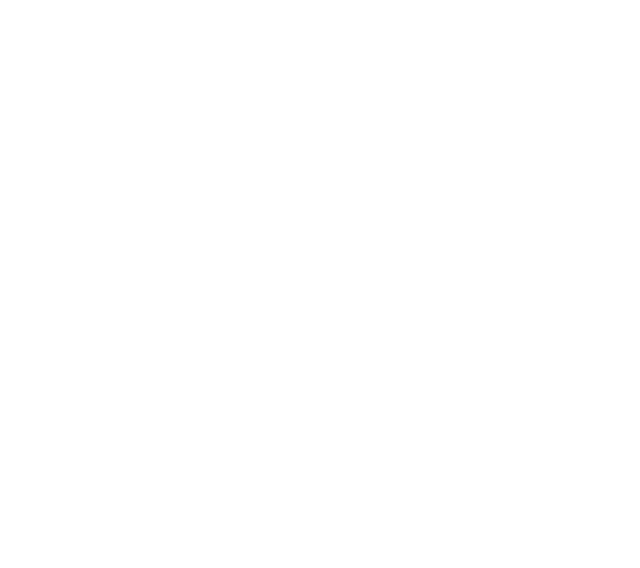
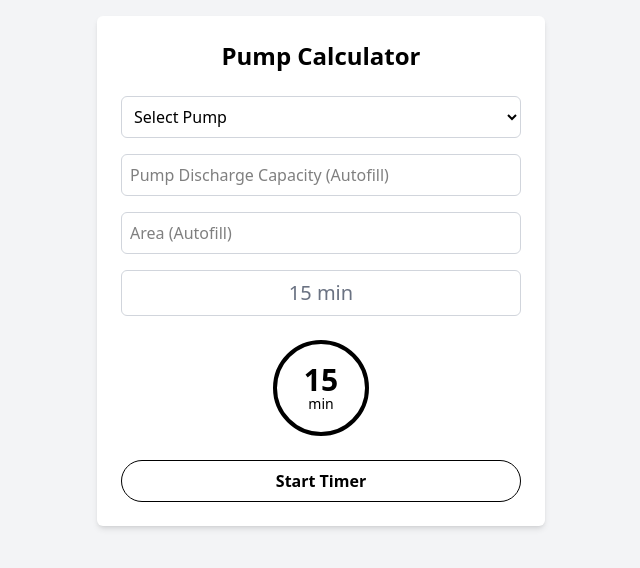
Before and after one commit to deepakguptabvp/smart-irrigation, a React (Vite) app: page /landingpage in a window 1280 px wide. Before the commit this address had no page. Shown: the top 568 px of the page, without its empty margins (319-959 px from the left). Built offline with nearby package versions, Linux system fonts and the light colour scheme.

Commit message:
landing page sidebar completed

```diff
--- a/package.json
+++ b/package.json
@@ -15,6 +15,7 @@
     "axios": "^1.9.0",
     "react": "^19.1.0",
     "react-dom": "^19.1.0",
+    "react-icons": "^5.5.0",
     "react-router-dom": "^7.6.1",
     "tailwindcss": "^4.1.7"
   },
--- a/src/App.jsx
+++ b/src/App.jsx
@@ -7,6 +7,7 @@ import UserLayout from "./layouts/MainLayout";
 import Home from "./components/Home";
 import MapWithDrawing from "./components/Maps";
 import AddField from "./components/AddField";
+import LandingPage from "./components/LandingPage";
 
 function App() {
   return (
@@ -20,6 +21,7 @@ function App() {
             <Route path="/otplogin" element={<OtpLogin />}></Route>
             <Route path="/signup" element={<Signup />}></Route>
             <Route path="/map" element={<MapWithDrawing />}></Route>
+            <Route path="/landingpage" element={<LandingPage />}></Route>
           </Route>
         </Routes>
       </Router>
--- /dev/null
+++ b/src/components/AboutUs.jsx
@@ -0,0 +1,9 @@
+import React from 'react'
+
+const AboutUs = () => {
+  return (
+    <div>AboutUs</div>
+  )
+}
+
+export default AboutUs
--- /dev/null
+++ b/src/components/EditField.jsx
@@ -0,0 +1,9 @@
+import React from 'react'
+
+const EditField = () => {
+  return (
+    <div>EditField</div>
+  )
+}
+
+export default EditField
--- a/src/components/LandingPage.jsx
+++ b/src/components/LandingPage.jsx
@@ -1,34 +1,116 @@
-import React from 'react'
+import { useState } from "react";
+import { MdEditNote, MdSensors } from "react-icons/md";
+import { TiWeatherPartlySunny } from "react-icons/ti";
+import { PiNotebookFill } from "react-icons/pi";
+import { GrSatellite } from "react-icons/gr";
+import { HiOutlineMenuAlt3 } from "react-icons/hi";
+import PumpCalculator from "./PumpCalculator";
+import EditField from "./EditField";
+import SatelliteData from "./SatelliteData";
+import SoilSensors from "./SoilSensors";
+import WeatherForecast from "./WeatherForecast";
+import AboutUs from "./AboutUs";
+import { CgProfile } from "react-icons/cg";
 
 const LandingPage = () => {
+  const [activeSection, setActiveSection] = useState("pump-calculator");
+  const [sidebarOpen, setSidebarOpen] = useState(false);
 
-      const [activeSection, setActiveSection] = useState("tenders");
-
-
-      const renderContent = () => {
+  const renderContent = () => {
     switch (activeSection) {
-      case "my-biddings":
-        return <MyBiddings bids={bids} />;
-      case "create-bid":
-        return <CreateBid setActiveSection={setActiveSection} createBid={createBid} setBids={setBids} />;
-      case "tenders":
-        return <TendersPage setCreateBid={setCreateBid} setActiveSection={setActiveSection} />;
-      case "edit-profile":
-        return <EditProfile setSupplier={setSupplier} setActiveSection={setActiveSection} />;
-      case "my-profile":
-        return <SupplierProfile supplier={supplier} />;
-      case "chats":
-        return <ChatInterface />;
-      case "notifications":
-        return <Notifications />;
+      case "edit-field":
+        return <EditField />;
+      case "pump-calculator":
+        return <PumpCalculator />;
+      case "satellite-data":
+        return <SatelliteData />;
+      case "soil-sensors":
+        return <SoilSensors />;
+      case "weather-forecast":
+        return <WeatherForecast />;
+      case "about-us":
+        return <AboutUs />;
       default:
-        return <div>Select an option from the sidebar.</div>;
+        return (
+          <div className="text-center text-gray-500 mt-10">
+            Select an option from the menu.
+          </div>
+        );
     }
   };
 
+  const MenuButton = ({ label, icon: Icon, value }) => (
+    <button
+      onClick={() => {
+        setActiveSection(value);
+        setSidebarOpen(false);
+      }}
+      className={`flex items-center px-4 py-2 rounded-md w-full text-left hover:bg-green-100 ${
+        activeSection === value ? "bg-green-200 font-semibold" : ""
+      }`}
+    >
+      <Icon className="mr-2" size={20} />
+      {label}
+    </button>
+  );
+
   return (
-    <div>LandingPage</div>
-  )
-}
+    <div className="flex flex-col md:flex-row min-h-screen bg-gray-50">
+      {/* Mobile Topbar */}
+      <div className="md:hidden flex items-center justify-between px-4 py-2 bg-white shadow">
+        <button
+          onClick={() => setSidebarOpen(!sidebarOpen)}
+          className="text-green-700"
+        >
+          <HiOutlineMenuAlt3 size={28} />
+        </button>
+        <h1 className="text-lg font-bold text-green-700">Farmer Dashboard</h1>
+      </div>
 
-export default LandingPage
+      {/* Sidebar */}
+      <div
+        className={`${
+          sidebarOpen ? "block" : "hidden"
+        } absolute md:relative top-0 left-0 md:w-64 w-4/5 h-full bg-white shadow-lg p-3 z-20 transition-all duration-300 ease-in-out`}
+      >
+        {/* Sidebar Profile  */}
+        <div className="h-40 bg-green-100 rounded-xl flex flex-col items-center justify-center space-y-2">
+          {/* Large Profile Icon */}
+          <CgProfile size={48} className="text-green-700" />
+
+          {/* Username or Label */}
+          <span className="text-lg font-semibold text-green-800">
+            User Profile
+          </span>
+        </div>
+        <MenuButton icon={MdEditNote} label="Edit Field" value="edit-field" />
+        <MenuButton
+          icon={() => <span className="text-md mr-2">💧</span>}
+          label="Pump Calculator"
+          value="pump-calculator"
+        />
+        <MenuButton
+          icon={GrSatellite}
+          label="Satellite Data"
+          value="satellite-data"
+        />
+        <MenuButton
+          icon={MdSensors}
+          label="Soil Sensors"
+          value="soil-sensors"
+        />
+        <MenuButton
+          icon={TiWeatherPartlySunny}
+          label="Weather Forecast"
+          value="weather-forecast"
+        />
+        <MenuButton icon={PiNotebookFill} label="About Us" value="about-us" />
+      </div>
+
+      {/* Main Content */}
+      <div className="flex-1 z-0 md:mt-0">{renderContent()}</div>
+    </div>
+  );
+};
+
+export default LandingPage;
--- /dev/null
+++ b/src/components/PumpCalculator.jsx
@@ -0,0 +1,105 @@
+import { useState, useEffect } from "react";
+import { FiMenu } from "react-icons/fi";
+
+const PumpCalculator = () => {
+  const [selectedPump, setSelectedPump] = useState("");
+  const [dischargeCapacity, setDischargeCapacity] = useState("");
+  const [area, setArea] = useState("");
+  const [timeLeft, setTimeLeft] = useState(15); // Default 15 minutes
+  const [timerRunning, setTimerRunning] = useState(false);
+
+  useEffect(() => {
+    let interval;
+
+    if (timerRunning && timeLeft > 0) {
+      interval = setInterval(() => {
+        setTimeLeft((prev) => prev - 1);
+      }, 60000); // 1 minute interval
+    }
+
+    if (timeLeft === 0) {
+      clearInterval(interval);
+      setTimerRunning(false);
+    }
+
+    return () => clearInterval(interval);
+  }, [timerRunning, timeLeft]);
+
+  const handleStartTimer = () => {
+    if (!timerRunning && timeLeft > 0) {
+      setTimerRunning(true);
+    }
+  };
+
+  return (
+    <div className="min-h-screen bg-gray-100 flex flex-col items-center p-4">
+
+      {/* Form */}
+      <div className="w-full max-w-md bg-white p-6 rounded-md shadow-md">
+        <h2 className="text-2xl font-semibold text-center mb-6">Pump Calculator</h2>
+
+        <select
+          className="w-full border border-gray-300 rounded-md p-2 mb-4"
+          value={selectedPump}
+          onChange={(e) => setSelectedPump(e.target.value)}
+        >
+          <option value="">Select Pump</option>
+          <option value="pump1">Submersible Pump</option>
+          <option value="pump2">Booster Pump</option>
+          <option value="pump2">Surface Pump</option>
+          <option value="pump2">Turbine Pump</option>
+          <option value="pump2">Irrigation Pump</option>
+          <option value="pump2">Agriculture Pump</option>
+          <option value="pump2">Jet Pump</option>
+        </select>
+
+        <input
+          type="text"
+          placeholder="Pump Discharge Capacity (Autofill)"
+          className="w-full border border-gray-300 rounded-md p-2 mb-4"
+          value={dischargeCapacity}
+          onChange={(e) => setDischargeCapacity(e.target.value)}
+        />
+
+        <input
+          type="text"
+          placeholder="Area (Autofill)"
+          className="w-full border border-gray-300 rounded-md p-2 mb-4"
+          value={area}
+          onChange={(e) => setArea(e.target.value)}
+        />
+
+        <input
+          type="text"
+          placeholder="Time Required"
+          className="w-full border border-gray-300 rounded-md p-2 text-center font-medium text-xl text-gray-500 mb-6"
+          value={`${timeLeft} min`}
+          readOnly
+        />
+
+        {/* Timer Icon */}
+        <div className="flex justify-center mb-6">
+          <div className="w-24 h-24 rounded-full border-4 border-black flex flex-col justify-center items-center text-black">
+            <span className="text-3xl font-bold">{timeLeft}</span>
+            <span className="text-sm -mt-1">min</span>
+          </div>
+        </div>
+
+        {/* Start Timer Button */}
+        <button
+          onClick={handleStartTimer}
+          disabled={timerRunning || timeLeft === 0}
+          className={`w-full border border-black text-black rounded-full py-2 font-semibold transition ${
+            timerRunning || timeLeft === 0
+              ? "bg-gray-300 cursor-not-allowed"
+              : "hover:bg-black hover:text-white"
+          }`}
+        >
+          {timeLeft === 0 ? "Done" : timerRunning ? "Running..." : "Start Timer"}
+        </button>
+      </div>
+    </div>
+  );
+};
+
+export default PumpCalculator;
--- /dev/null
+++ b/src/components/SatelliteData.jsx
@@ -0,0 +1,9 @@
+import React from 'react'
+
+const SatelliteData = () => {
+  return (
+    <div>SatelliteData</div>
+  )
+}
+
+export default SatelliteData
--- /dev/null
+++ b/src/components/SoilSensors.jsx
@@ -0,0 +1,9 @@
+import React from 'react'
+
+const SoilSensors = () => {
+  return (
+    <div>SoilSensors</div>
+  )
+}
+
+export default SoilSensors
--- /dev/null
+++ b/src/components/WeatherForecast.jsx
@@ -0,0 +1,9 @@
+import React from 'react'
+
+const WeatherForecast = () => {
+  return (
+    <div>WeatherForecast</div>
+  )
+}
+
+export default WeatherForecast
```
Also changed, not shown: 1 other file (tests, documents, lock files or other folders).
